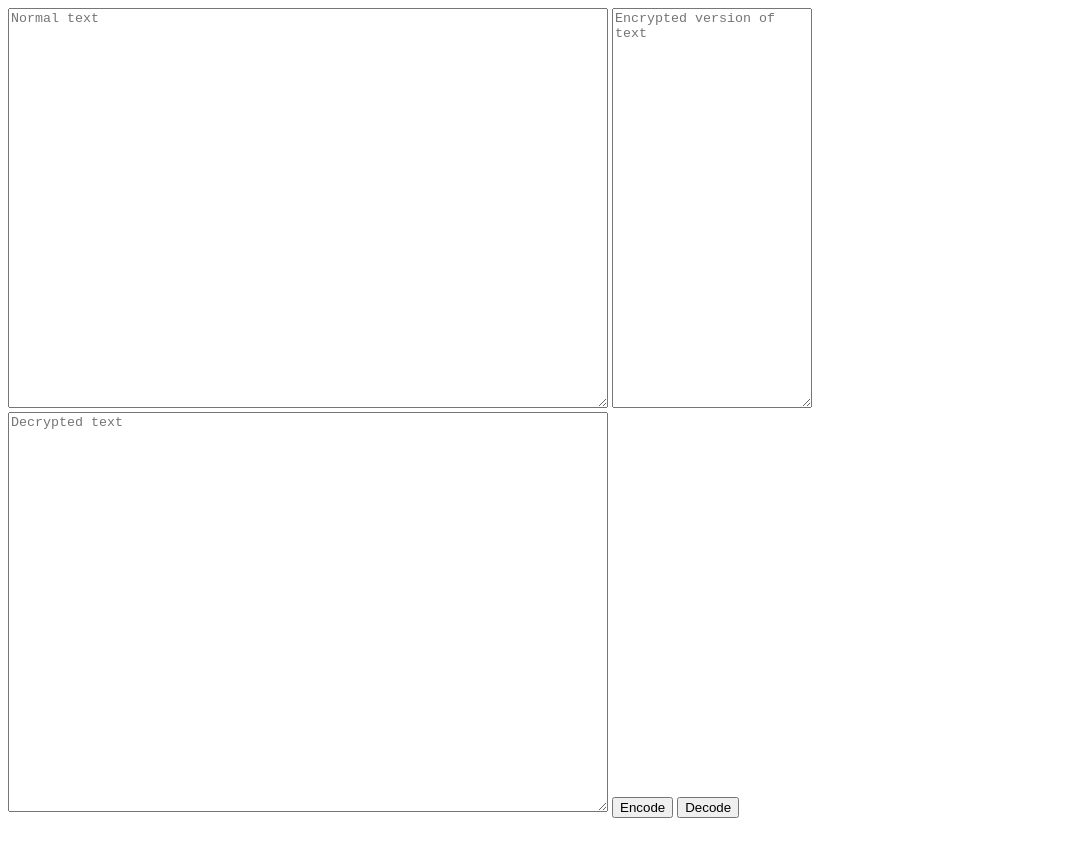
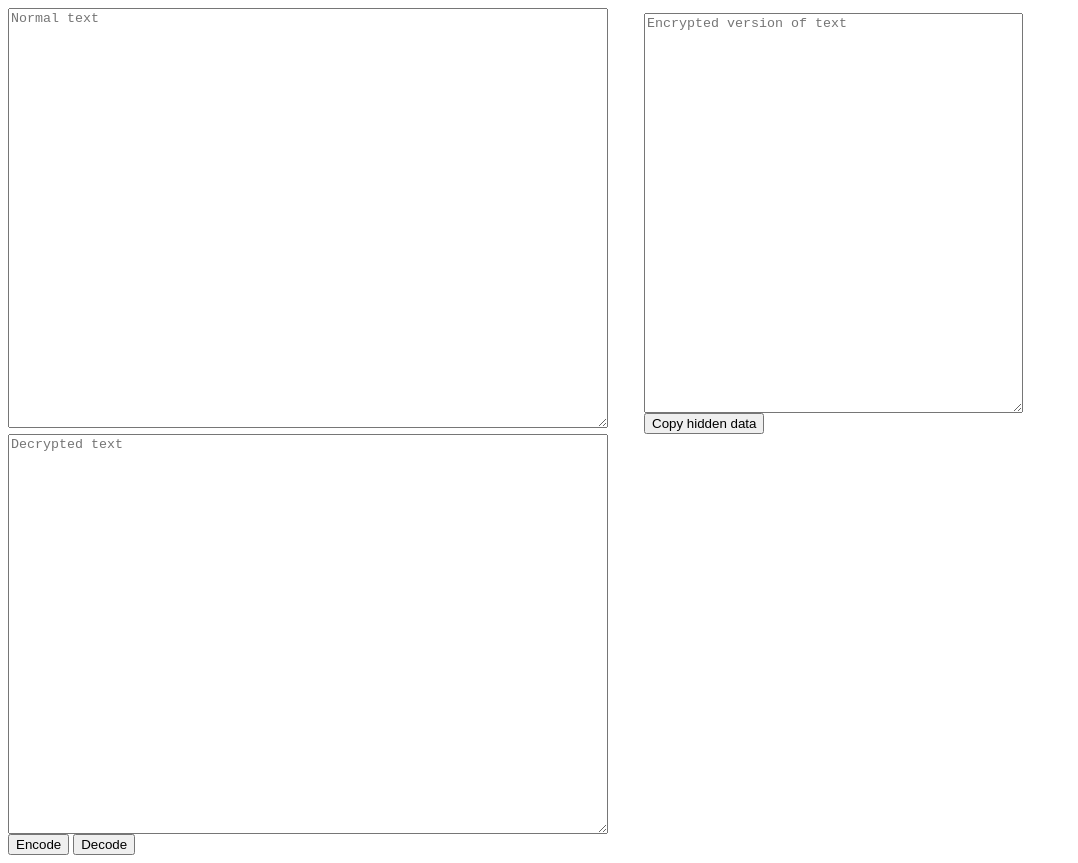
Before and after one commit to AntonVonDelta/HideText, a plain HTML site: page index.html in a window 1280 px wide. Shown: the whole page, without its empty margins (0-1078 px from the left). Before the commit the page ends 826 px from the top, so only its background shows below. Drawn offline with Linux system fonts and the light colour scheme.

Commit message:
Update index.html

```diff
--- a/index.html
+++ b/index.html
@@ -1,15 +1,18 @@
-<textarea id="a" style="width:600px;height:400px" placeholder="Normal text"></textarea>
-
-<textarea id="b" style="width:200px;height:400px" placeholder="Encrypted version of text"></textarea>
+<div>
+	<div style="display: inline-block;width: 50%;"><textarea id="a" style="width:600px;height:420px" placeholder="Normal text"></textarea></div>
+	<div style="display: inline-block;width: 30%;">
+		<textarea id="b" style="width:200px;height:400px;display:block;width:100%" placeholder="Encrypted version of text"></textarea>
+		<button onclick="document.getElementById('b').select();document.execCommand('Copy');">Copy hidden data</button>
+	</div>
+</div>
 <textarea id="c" style="width:600px;height:400px" placeholder="Decrypted text"></textarea>
+<br>
 <button onclick="encode()">Encode</button>
 <button onclick="decode()">Decode</button>
 <script>
 function encode(){
 	var secret=document.getElementById("a").value;
-
 	var processed_secret="";
-
 	for(var i=0;i<secret.length;i++){
 		var chr=secret.charCodeAt(i);
 		var f=0;
@@ -26,9 +29,7 @@ function encode(){
 	}
 	console.log(processed_secret.length);
 	document.getElementById("b").value=processed_secret;
-
 }
-
 function decode(){
 	var secret=document.getElementById("b").value;
 	console.log("////DECODE////"+secret.length);
@@ -50,12 +51,4 @@ function decode(){
 	console.log("len: "+processed_secret.length);
 	document.getElementById("c").value=processed_secret;
 }
-
-
-
-
-
-
-
-
 </script>
```
